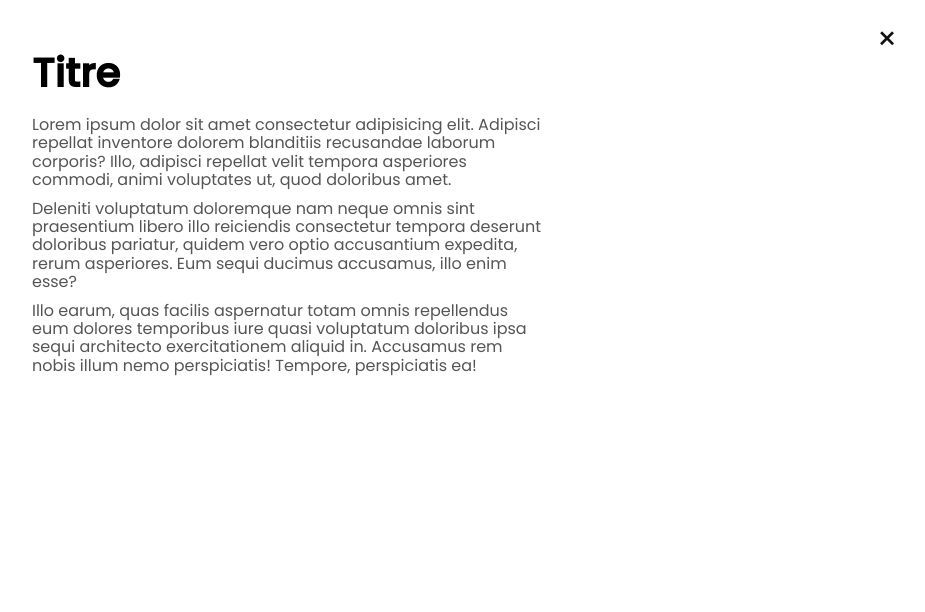
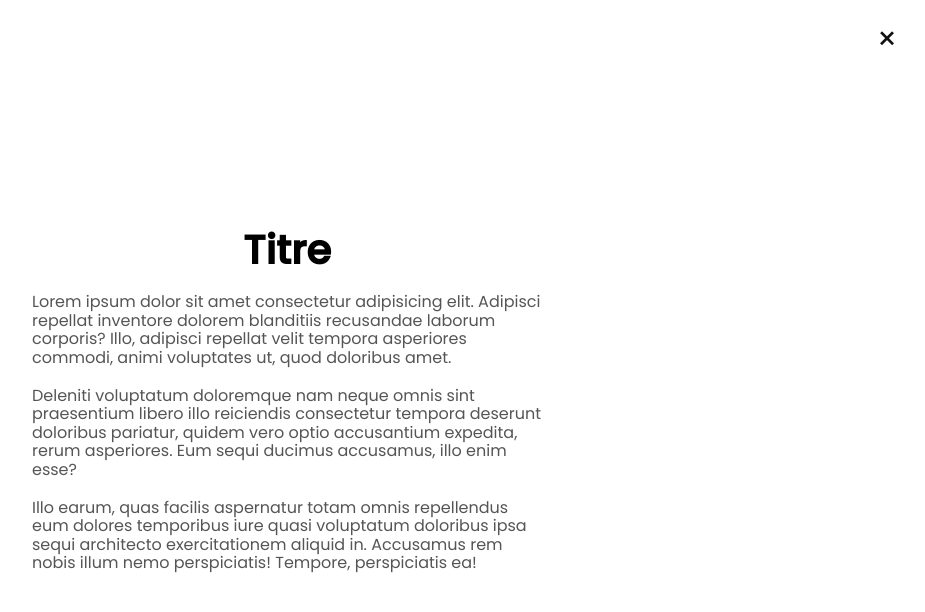
Before and after one commit to aperbet56/popup_animee, a plain HTML site: page index.html in a window 1280 px wide. Both pictures are taken after a click on the button "Ouvrir la popup". Shown: the whole page, without its empty margins (353-1278 px from the left). Drawn offline with Linux system fonts and the light colour scheme.

Commit message:
Amélioration du style

```diff
--- a/style.css
+++ b/style.css
@@ -34,7 +34,7 @@ button {
     position: fixed;
     top: 50%;
     left: 0;
-    transform:translateY(-50%);
+    transform: translateY(-50%);
     width: 0%;
     height: 0%;
     background-color:#ffffff;
@@ -45,9 +45,14 @@ button {
 .content {
     padding: 30px 20px;
     width: 100%;
+    height: 100%;
     max-width: 550px;
     margin: 0 auto;
     opacity: 0;
+    display: flex;
+    flex-direction: column;
+    justify-content: center;
+    align-items: center;
 }
 
 .popup--close__btn {
@@ -77,7 +82,7 @@ button {
 }
 
 .content p {
-    margin-bottom: 10px;
+    margin-bottom: 20px;
     color:#555555;
 }
 
```
